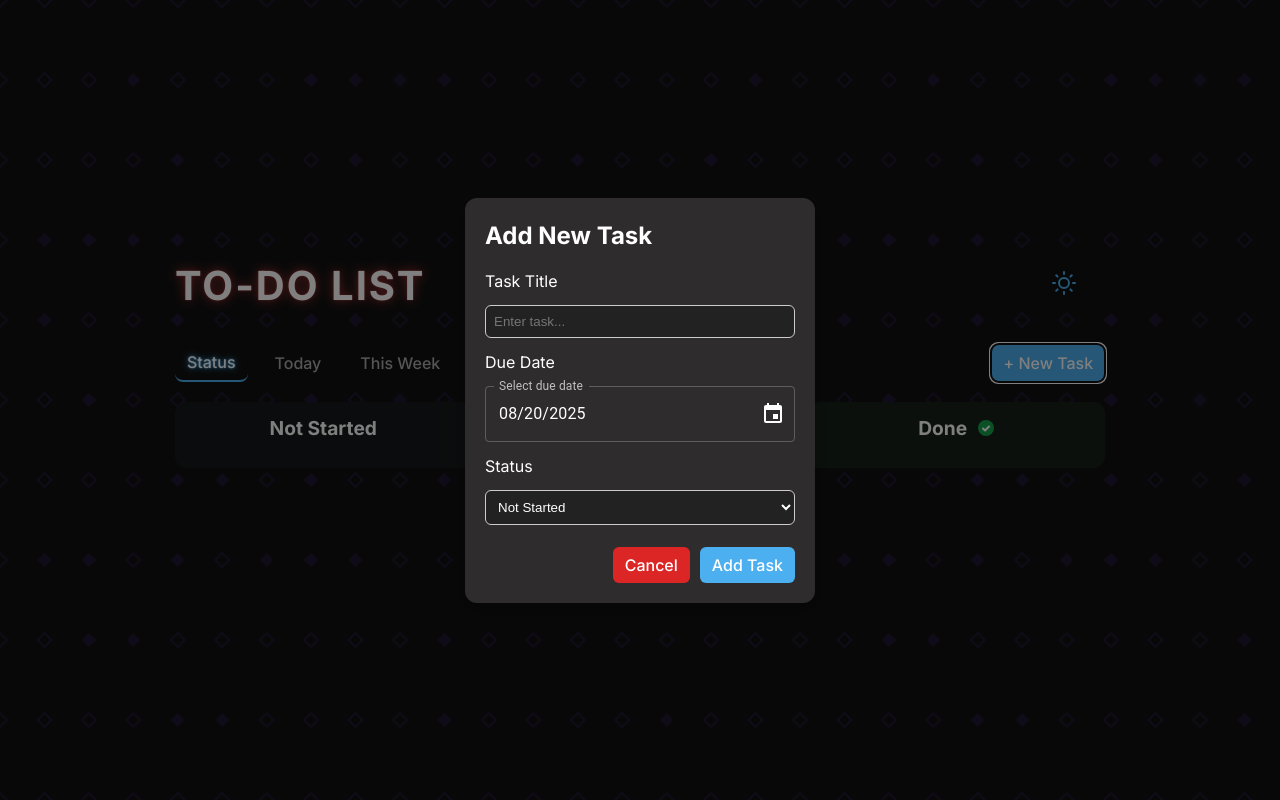
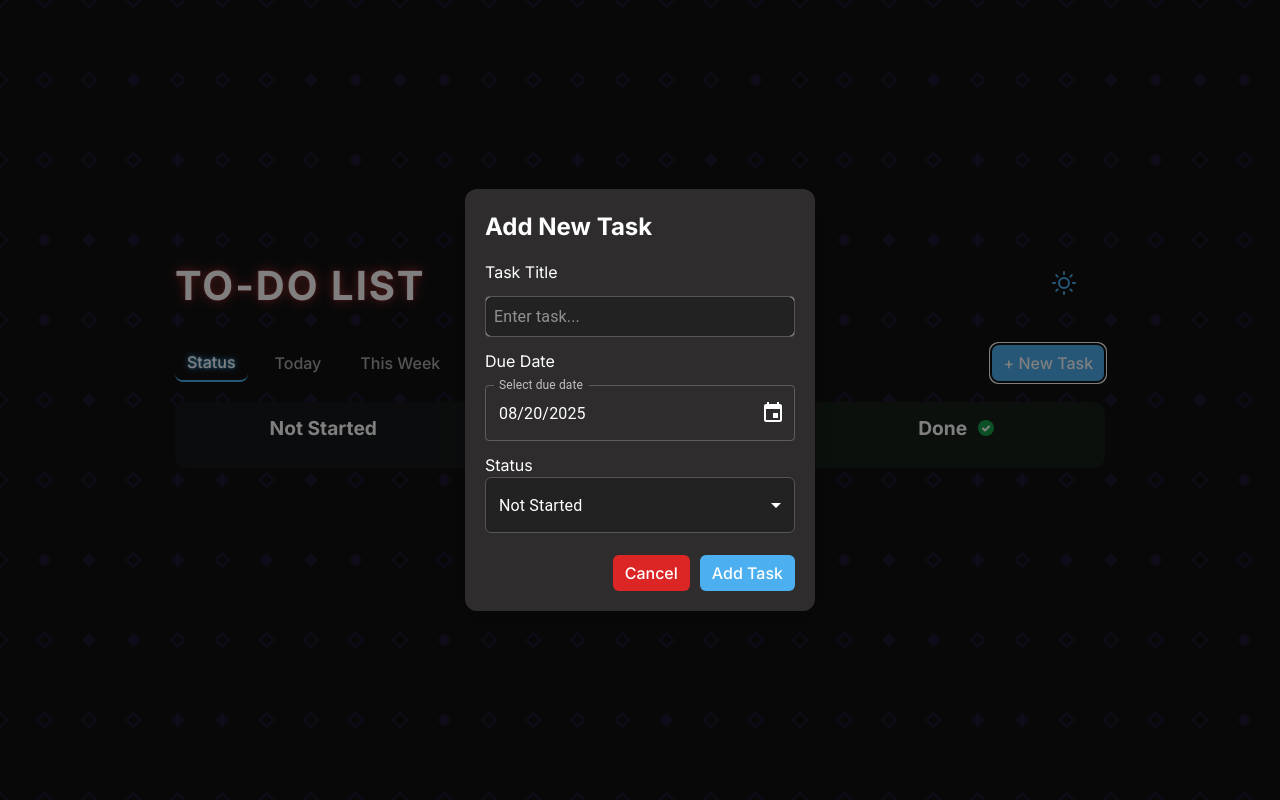
Before and after one commit to Tanish431/CC_FrontProj, a React (Vite) app: page / in a window 1280 px wide. Both pictures are taken after a click on the button "+ New Task". Built offline with nearby package versions, Linux system fonts and the light colour scheme; a web font is replaced by a local one.

Commit message:
updated dropdown

```diff
--- a/src/App.jsx
+++ b/src/App.jsx
@@ -18,11 +18,17 @@ import {
 import { CSS } from "@dnd-kit/utilities";
 import { createPortal } from "react-dom";
 import "./App.css";
+
 import { LocalizationProvider } from "@mui/x-date-pickers/LocalizationProvider";
 import { AdapterDateFns } from "@mui/x-date-pickers/AdapterDateFns";
 import { DatePicker } from "@mui/x-date-pickers/DatePicker";
 import TextField from "@mui/material/TextField";
 import { createTheme, ThemeProvider } from "@mui/material/styles";
+import Select from "@mui/material/Select";
+import MenuItem from "@mui/material/MenuItem";
+import InputLabel from "@mui/material/InputLabel";
+import FormControl from "@mui/material/FormControl";
+
 
 import { FiEdit } from "react-icons/fi";
 import { AiOutlineDelete } from "react-icons/ai";
@@ -214,7 +220,6 @@ function Column({ id, title, tasks, setEditTask, setDeleteTask, handleToggleDone
 }
 
 // Modal for adding tasks
-
 function NewTaskModal({ isOpen, onClose, onAddTask, darkMode }) {
   const [title, setTitle] = useState("");
   const getTodayDate = () => new Date().toISOString().slice(0, 10);
@@ -254,13 +259,31 @@ function NewTaskModal({ isOpen, onClose, onAddTask, darkMode }) {
         <h2>Add New Task</h2>
         <form onSubmit={handleSubmit}>
           <label>Task Title</label>
-          <input
-            type="text"
+          <ThemeProvider theme={pickerTheme}>
+            <TextField
               placeholder="Enter task..."
               value={title}
               onChange={(e) => setTitle(e.target.value)}
               required
+              fullWidth
+              variant="outlined"
+              sx={{
+                input: { color: darkMode ? "#fff" : "#000" },
+                label: { color: darkMode ? "#aaa" : "#555" },
+                "& .MuiOutlinedInput-root": {
+                  "& fieldset": {
+                    borderColor: darkMode ? "#555" : "#ccc",
+                  },
+                  "&:hover fieldset": {
+                    borderColor: darkMode ? "#4cafef" : "#2563eb",
+                  },
+                  "&.Mui-focused fieldset": {
+                    borderColor: darkMode ? "#4cafef" : "#2563eb",
+                  },
+                },
+              }}
             />
+          </ThemeProvider>
 
           <label>Due Date</label>
           <ThemeProvider theme={pickerTheme}>
@@ -280,12 +303,28 @@ function NewTaskModal({ isOpen, onClose, onAddTask, darkMode }) {
             </LocalizationProvider>
           </ThemeProvider>
 
+          <ThemeProvider theme={pickerTheme}>
+              <FormControl fullWidth>
             <label>Status</label>
-          <select value={status} onChange={(e) => setStatus(e.target.value)}>
-            <option value="not-started">Not Started</option>
-            <option value="in-progress">In Progress</option>
-            <option value="done">Done</option>
-          </select>
+            <Select
+              labelId="status-label"
+              value={status}
+              onChange={(e) => setStatus(e.target.value)}
+              sx={{
+                color: darkMode ? "#fff" : "#000",
+                backgroundColor: darkMode ? "#222" : "#f9f9f9",
+                borderRadius: "6px",
+                "& .MuiSvgIcon-root": {
+                  color: darkMode ? "#fff" : "#000",
+                },
+              }}
+            >
+              <MenuItem value="not-started">Not Started</MenuItem>
+              <MenuItem value="in-progress">In Progress</MenuItem>
+              <MenuItem value="done">Done</MenuItem>
+            </Select>
+            </FormControl>
+          </ThemeProvider>
 
           <div className="modal-actions">
             <button type="button" className="cancel-btn" onClick={onClose}>
@@ -303,8 +342,7 @@ function NewTaskModal({ isOpen, onClose, onAddTask, darkMode }) {
 }
 
 // Modal for editing tasks
-function EditTaskModal({ isOpen, onClose, task, onUpdate }) {
-  // Initialize state for editing task
+function EditTaskModal({ isOpen, onClose, task, onUpdate, darkMode }) {
   const [title, setTitle] = useState(task?.title || "");
   const [due, setDue] = useState(task?.due || "");
   const [status, setStatus] = useState(task?.status || "not-started");
@@ -315,24 +353,21 @@ function EditTaskModal({ isOpen, onClose, task, onUpdate }) {
     setStatus(task?.status || "not-started");
   }, [task]);
 
+  if (!isOpen) return null;
+
+  const pickerTheme = createTheme({
+    palette: {
+      mode: darkMode ? "dark" : "light",
+      primary: { main: darkMode ? "#4cafef" : "#2563eb" },
+    },
+  });
+
   const handleSubmit = (e) => {
     e.preventDefault();
     if (!title.trim() || !due) return;
-
     onUpdate({ ...task, title, due, status });
     onClose();
   };
-
-  useEffect(() => {
-    if (!isOpen) return;
-    const handleEsc = (e) => {
-      if (e.key === "Escape") onClose();
-    };
-    window.addEventListener("keydown", handleEsc);
-    return () => window.removeEventListener("keydown", handleEsc);
-  }, [isOpen, onClose]);
-
-  if (!isOpen) return null;
 
   return createPortal(
     <div className="modal-overlay">
@@ -340,28 +375,72 @@ function EditTaskModal({ isOpen, onClose, task, onUpdate }) {
         <h2>Edit Task</h2>
         <form onSubmit={handleSubmit}>
           <label>Task Title</label>
-          <input
-            type="text"
+          <ThemeProvider theme={pickerTheme}>
+            <TextField
               placeholder="Enter task..."
               value={title}
               onChange={(e) => setTitle(e.target.value)}
               required
+              fullWidth
+              variant="outlined"
+              sx={{
+                input: { color: darkMode ? "#fff" : "#000" },
+                label: { color: darkMode ? "#aaa" : "#555" },
+                "& .MuiOutlinedInput-root": {
+                  "& fieldset": {
+                    borderColor: darkMode ? "#555" : "#ccc",
+                  },
+                  "&:hover fieldset": {
+                    borderColor: darkMode ? "#4cafef" : "#2563eb",
+                  },
+                  "&.Mui-focused fieldset": {
+                    borderColor: darkMode ? "#4cafef" : "#2563eb",
+                  },
+                },
+              }}
             />
+          </ThemeProvider>
 
           <label>Due Date</label>
-          <input
-            type="date"
-            value={due}
-            onChange={(e) => setDue(e.target.value)}
-            required
+          <ThemeProvider theme={pickerTheme}>
+            <LocalizationProvider dateAdapter={AdapterDateFns}>
+              <DatePicker
+                label="Select due date"
+                value={due ? new Date(due) : null}
+                onChange={(newValue) => {
+                  if (newValue) {
+                    setDue(new Date(newValue).toISOString().slice(0, 10));
+                  }
+                }}
+                renderInput={(params) => (
+                  <TextField {...params} sx={{ input: { color: darkMode ? "#fff" : "#000" } }} />
+                )}
               />
+            </LocalizationProvider>
+          </ThemeProvider>
 
+          <ThemeProvider theme={pickerTheme}>
+            <FormControl fullWidth variant="outlined" sx={{ mt: 1 }}>
           <label>Status</label>
-          <select value={status} onChange={(e) => setStatus(e.target.value)}>
-            <option value="not-started">Not Started</option>
-            <option value="in-progress">In Progress</option>
-            <option value="done">Done</option>
-          </select>
+              <Select
+                labelId="edit-status-label"
+                value={status}
+                onChange={(e) => setStatus(e.target.value)}
+                sx={{
+                  color: darkMode ? "#fff" : "#000",
+                  backgroundColor: darkMode ? "#222" : "#f9f9f9",
+                  borderRadius: "6px",
+                  "& .MuiSvgIcon-root": {
+                    color: darkMode ? "#fff" : "#000",
+                  },
+                }}
+              >
+                <MenuItem value="not-started">Not Started</MenuItem>
+                <MenuItem value="in-progress">In Progress</MenuItem>
+                <MenuItem value="done">Done</MenuItem>
+              </Select>
+            </FormControl>
+          </ThemeProvider>
 
           <div className="modal-actions">
             <button type="button" className="cancel-btn" onClick={onClose}>
@@ -377,7 +456,6 @@ function EditTaskModal({ isOpen, onClose, task, onUpdate }) {
     document.body
   );
 }
-
 // Modal for task deletion
 function DeleteConfirmationModal({ isOpen, onClose, onConfirm, task }) {
   useEffect(() => {
@@ -747,6 +825,7 @@ export default function App() {
         onClose={() => setEditTask(null)}
         task={editTask}
         onUpdate={handleUpdateTask}
+        darkMode={darkMode}
       />
 
       <DeleteConfirmationModal
```
Also changed, not shown: src/App.css (line endings or trailing spaces). Lines whose indentation alone changed are shown as unchanged.
